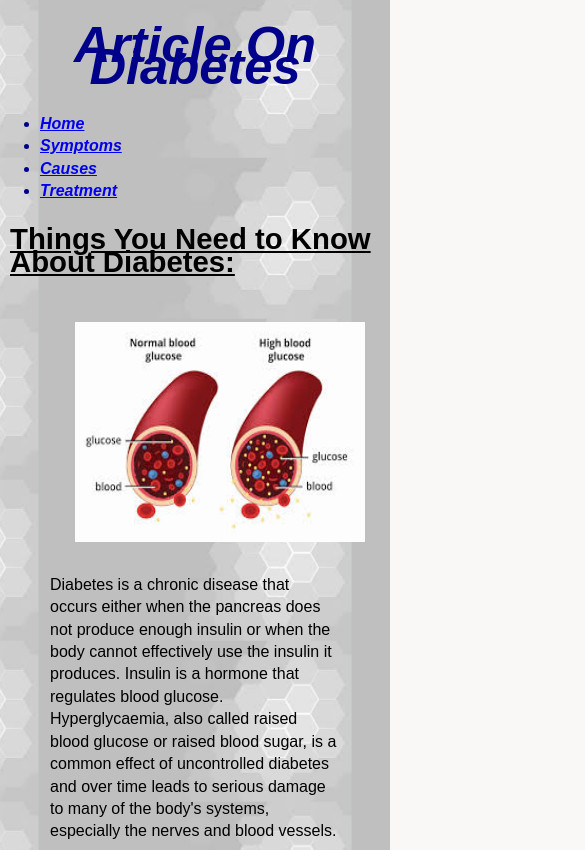
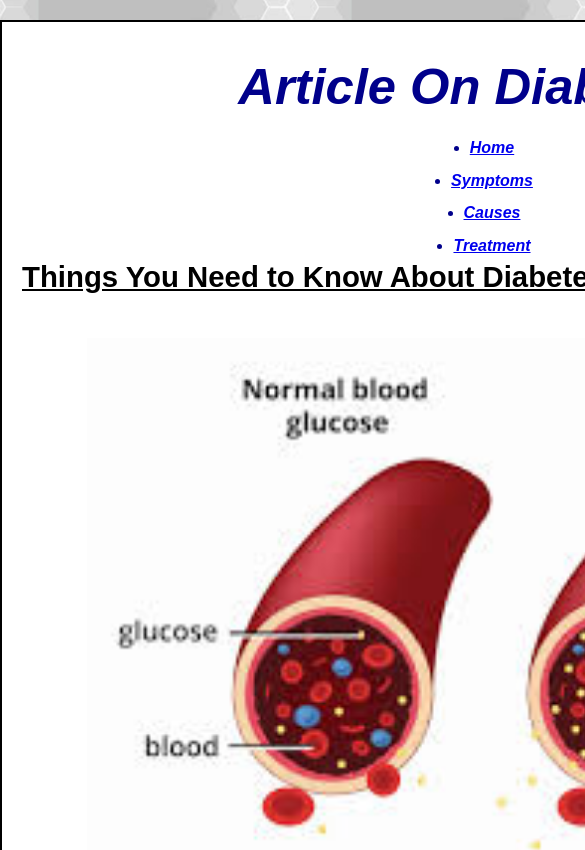
Before and after one commit to Career01crafter/Article-Diabetes-HTML, a plain HTML site: page article on diabetes/index.html in a window 390 px wide. Shown: the top 850 px of the page, 585 px wide, since content can reach past the window. Drawn offline with Linux system fonts and the light colour scheme.

Commit message:
Update styles.css

```diff
--- a/article on diabetes/styles.css
+++ b/article on diabetes/styles.css
@@ -7,7 +7,7 @@ body {
     line-height: 1.4em;
     margin: 0px auto;
 }
-layout {
+#layout {
     width: 940px;
     margin: 20px auto 20px auto;
     border: 2px solid #000000;
@@ -55,3 +55,39 @@ button {
 button:hover {
     background-color: #e63946;
 }
+@media (max-width: 600px) {
+    nav ul {
+        display: flex;
+        flex-direction: column;
+        align-items: center;
+    }
+    nav ul li {
+        margin: 5px 0;
+    }
+    header {
+        padding: 20px;
+    }
+    #content {
+        padding: 10px;
+    }
+    img {
+        width: 100%;
+        height: auto;
+    }
+    button {
+        width: 100%;
+        padding: 10px;
+        margin: 10px 0;
+    }
+    section {
+        margin-bottom: 20px;
+    }
+}
+footer {
+    text-align: center;
+    padding: 10px 0;
+    background: #f4f4f4;
+    position: relative;
+    bottom: 0;
+    width: 100%;
+}
```
